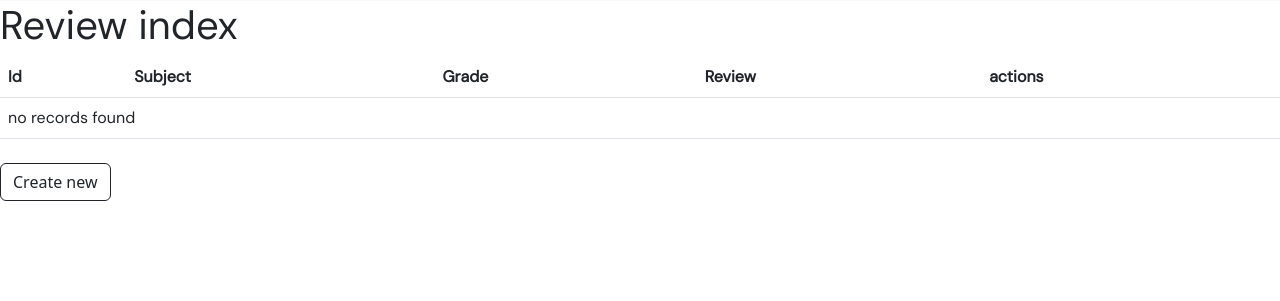
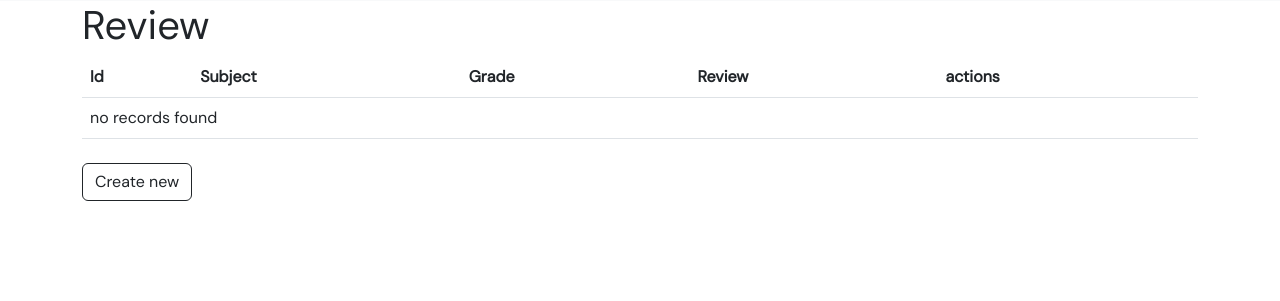
Before and after one commit to iamwahida/Project5-G4, a Symfony app: template templates/review/index.html.twig in a window 1280 px wide. Shown: the part 111-412 px from the top of the page. Run offline with Twig, Linux system fonts and the light colour scheme; the template is opened without the code that fills it, so the values that code supplies are empty; some libraries are stand-ins or nearby versions.

Commit message:
added design

```diff
--- a/templates/review/edit.html.twig
+++ b/templates/review/edit.html.twig
@@ -3,7 +3,9 @@
 {% block title %}Edit Review{% endblock %}
 
 {% block body %}
+<div class="container">
     <h1>Edit Review</h1>
+</div>
 
     <div class="container">
     {{ include('review/_form.html.twig', {'button_label': 'Update'}) }}
--- a/templates/review/index.html.twig
+++ b/templates/review/index.html.twig
@@ -3,8 +3,11 @@
 {% block title %}Review index{% endblock %}
 
 {% block body %}
-    <h1>Review index</h1>
+<div class="container">
+    <h1>Review</h1>
+</div>
 
+<div class="container">
     <table class="table">
         <thead>
             <tr>
@@ -36,4 +39,6 @@
     </table>
 
     <a class="card-link btn btn-outline-dark mt-2" role="button" href="{{ path('app_review_new') }}">Create new</a>
+</div>
+
 {% endblock %}
--- a/templates/review/new.html.twig
+++ b/templates/review/new.html.twig
@@ -3,9 +3,13 @@
 {% block title %}New Review{% endblock %}
 
 {% block body %}
+<div class="container">
     <h1>Create new Review</h1>
+</div>
 
+<div class="container">
     {{ include('review/_form.html.twig') }}
 
     <a href="{{ path('app_review_index') }}">back to list</a>
+</div>
 {% endblock %}
--- a/templates/review/show.html.twig
+++ b/templates/review/show.html.twig
@@ -3,8 +3,11 @@
 {% block title %}Review{% endblock %}
 
 {% block body %}
+<div class="container">
     <h1>Review</h1>
+    </div>
 
+    <div class="container">
     <table class="table">
         <tbody>
             <tr>
@@ -31,4 +34,5 @@
     <a href="{{ path('app_review_edit', {'id': review.id}) }}">edit</a>
 
     {{ include('review/_delete_form.html.twig') }}
+</div>
 {% endblock %}
--- a/templates/student/edit.html.twig
+++ b/templates/student/edit.html.twig
@@ -3,7 +3,9 @@
 {% block title %}Edit Student{% endblock %}
 
 {% block body %}
+<div class="container">
     <h1>Edit Student</h1>
+    </div>
 
     <div class="container">
     {{ include('student/_form.html.twig', {'button_label': 'Update'}) }}
--- a/templates/student/index.html.twig
+++ b/templates/student/index.html.twig
@@ -3,8 +3,11 @@
 {% block title %}Student index{% endblock %}
 
 {% block body %}
+<div class="container">
     <h1>Student index</h1>
+    </div>
 
+<div class="container">
     <table class="table">
         <thead>
             <tr>
@@ -38,4 +41,5 @@
     </table>
 
     <a class="card-link btn btn-outline-dark mt-2" role="button" href="{{ path('app_student_new') }}">Create new</a>
+    </div>
 {% endblock %}
--- a/templates/student/new.html.twig
+++ b/templates/student/new.html.twig
@@ -3,9 +3,13 @@
 {% block title %}New Student{% endblock %}
 
 {% block body %}
+<div class="container">
     <h1>Create new Student</h1>
+    </div>
 
+<div class="container">
     {{ include('student/_form.html.twig') }}
 
-    <a href="{{ path('app_student_index') }}">back to list</a>
+    <a href="{{ path('app_student_index') }}">Back to list</a>
+</div>
 {% endblock %}
--- a/templates/student/show.html.twig
+++ b/templates/student/show.html.twig
@@ -3,8 +3,12 @@
 {% block title %}Student{% endblock %}
 
 {% block body %}
+
+<div class="container">
     <h1>Student</h1>
+    </div>
 
+<div class="container">
     <table class="table">
         <tbody>
             <tr>
@@ -35,4 +39,6 @@
     <a href="{{ path('app_student_edit', {'id': student.id}) }}">edit</a>
 
     {{ include('student/_delete_form.html.twig') }}
+</div>
+
 {% endblock %}
```
